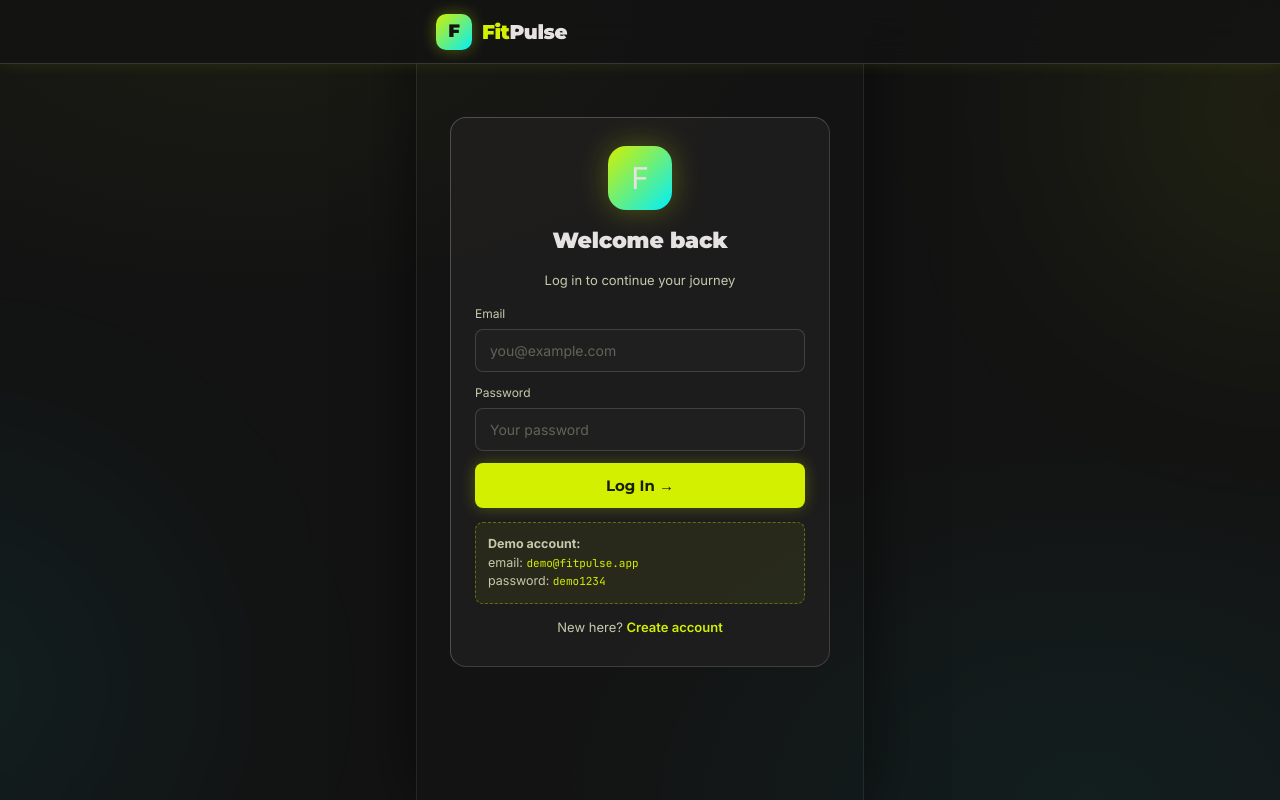
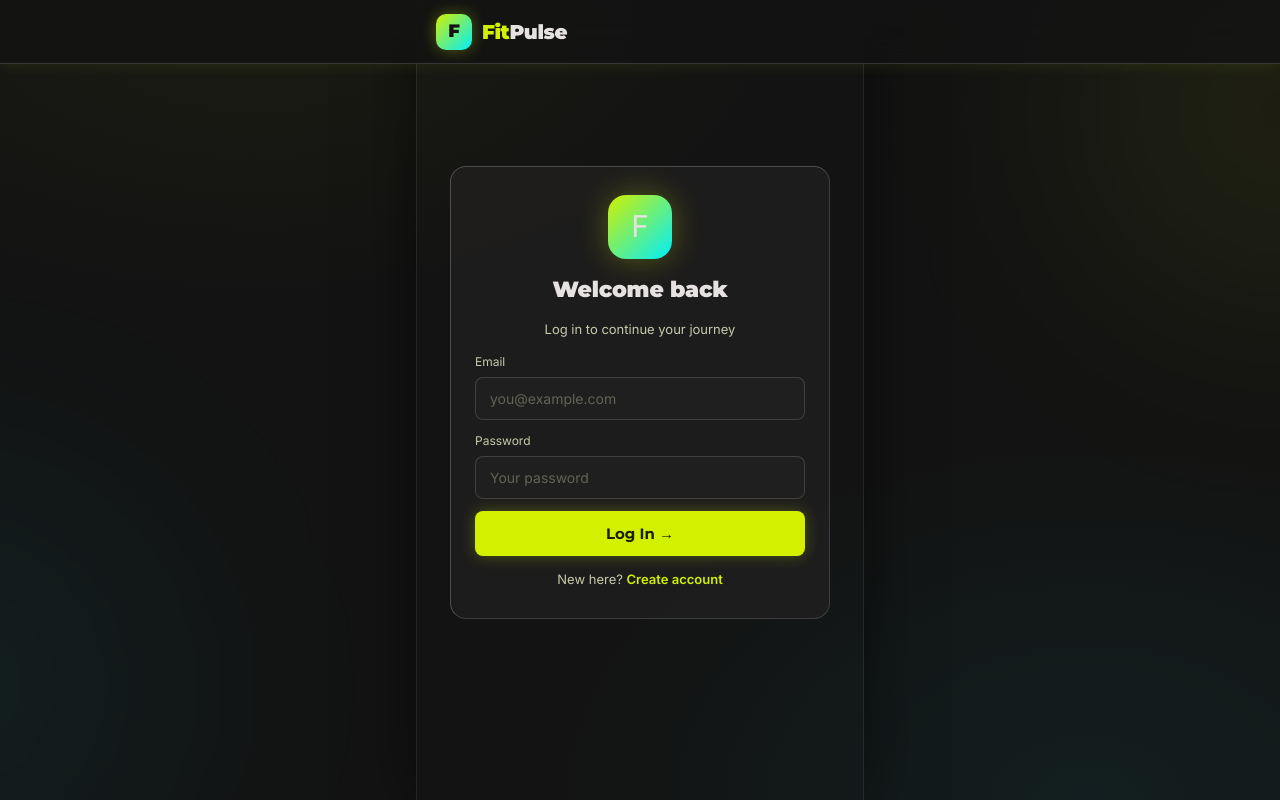
Before and after one commit to qari1001cc1-creator/fitpulse, a Flask app: page /login in a window 1280 px wide. Run offline with Flask 3, Linux system fonts and the light colour scheme.

Commit message:
Remove demo account hints from landing and login pages

```diff
--- a/templates/landing.html
+++ b/templates/landing.html
@@ -48,10 +48,6 @@
     <div class="feature-card"><div class="fic material-symbols-outlined">monitoring</div><h3>Progress &amp; Reports</h3><p>Weight charts, streaks, XP, badges, weekly reports</p></div>
   </div>
 
-  <div class="hero-login-demo">
-    Try the demo: <code>demo@fitpulse.app</code> / <code>demo1234</code>
-  </div>
-
   <div class="landing-footer">© 2026 FitPulse AI · High-Performance Fitness Ecosystem</div>
 </section>
 {% endblock %}
--- a/templates/login.html
+++ b/templates/login.html
@@ -23,12 +23,6 @@
     <button type="submit" class="btn btn-primary btn-block">Log In →</button>
   </form>
 
-  <div class="demo-box">
-    <strong>Demo account:</strong><br>
-    email: <code>demo@fitpulse.app</code><br>
-    password: <code>demo1234</code>
-  </div>
-
   <p class="auth-alt">New here? <a href="{{ url_for('signup') }}">Create account</a></p>
 </div>
 {% endblock %}
```
